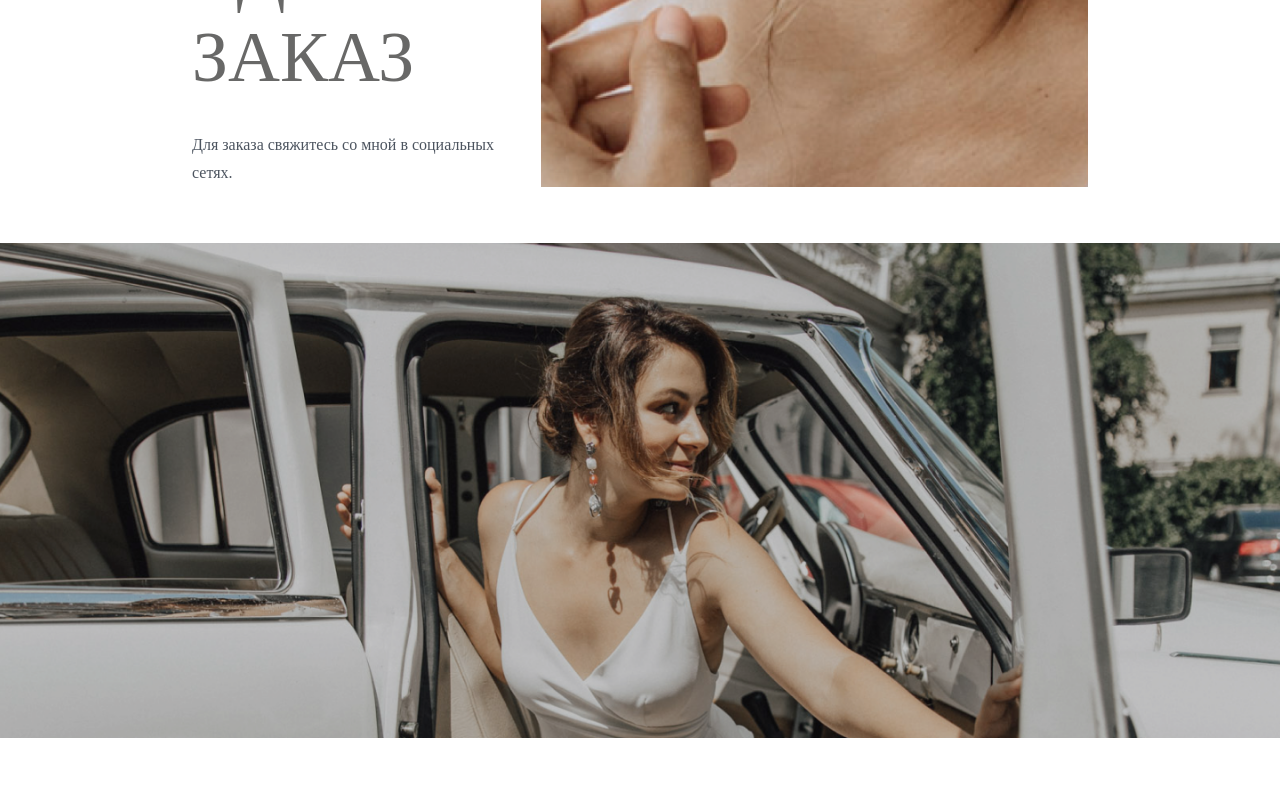
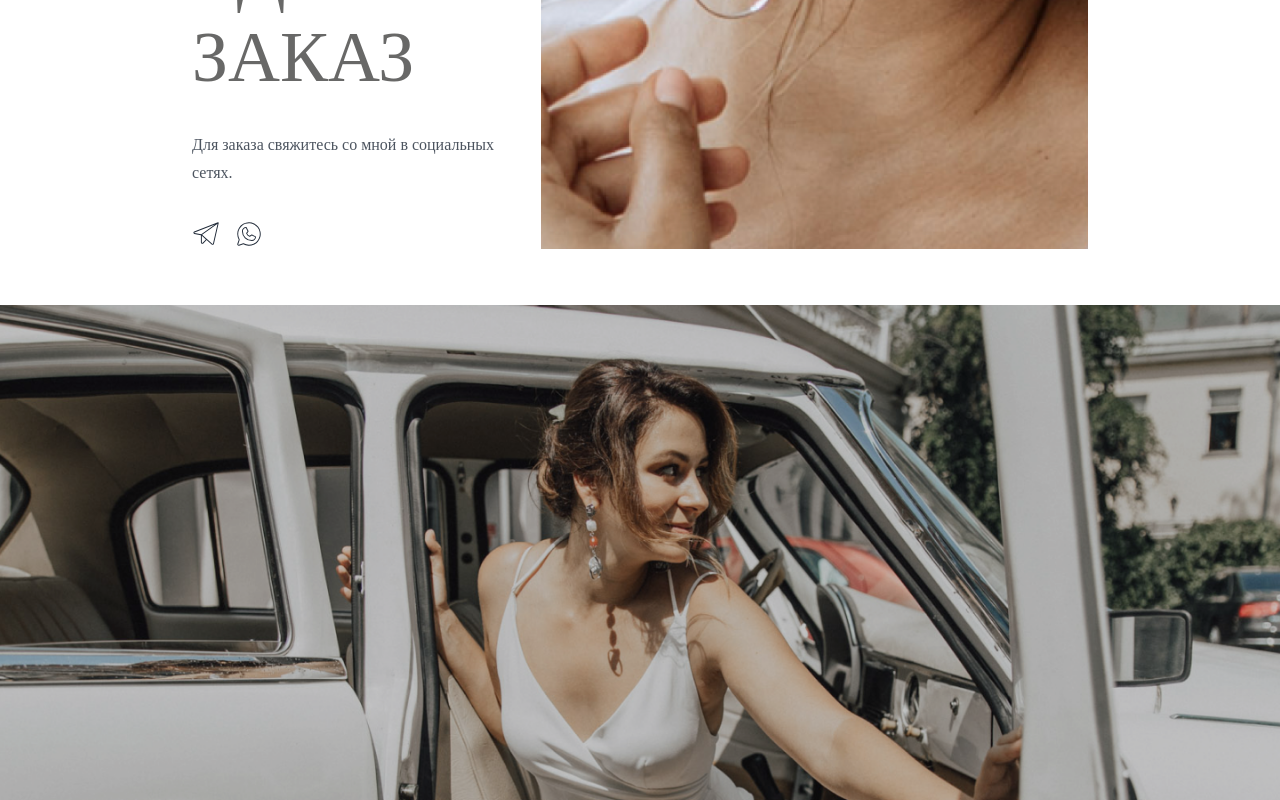
Before and after one commit to tarchevsky/sergi, a Next.js app: page / in a window 1280 px wide. Shown: the part 8454-9254 px from the top of the page. Before the commit the page ends 9192 px from the top, so only its background shows below. Built offline with nearby package versions, Linux system fonts and the light colour scheme.

Commit message:
Добавление ссылок на вотсапп и телеграм

```diff
--- a/package.json
+++ b/package.json
@@ -29,6 +29,7 @@
     "@types/react-dom": "^18",
     "daisyui": "^4.12.14",
     "postcss": "^8",
+    "react-icons": "^5.3.0",
     "tailwindcss": "^3.4.1",
     "typescript": "^5"
   }
--- a/src/components/order/Order.tsx
+++ b/src/components/order/Order.tsx
@@ -2,6 +2,8 @@ import Htag from "@/components/Htag/Htag";
 import cn from "clsx";
 import styles from "@/components/dev/Dev.module.scss";
 import Image from 'next/image'
+import {PiTelegramLogoThin, PiWhatsappLogoThin} from "react-icons/pi";
+import Link from "next/link";
 
 const Order = () => {
     return (
@@ -33,6 +35,14 @@ const Order = () => {
                         Для заказа свяжитесь со мной в социальных сетях.
                     </p>
                 </div>
+                <div className='flex gap-3 mt-8'>
+                    <Link href='https://t.me/maria_psy' aria-label='Ссылка на связь в телеграм'>
+                        <PiTelegramLogoThin size={30} />
+                    </Link>
+                    <Link href='https://wa.me/+79160921215' aria-label='Ссылка на связь в вотсапп'>
+                        <PiWhatsappLogoThin size={30} />
+                    </Link>
+                </div>
             </div>
             <Image
                 src='/me-4.png'
```
Also changed, not shown: 1 other file (tests, documents, lock files or other folders).
